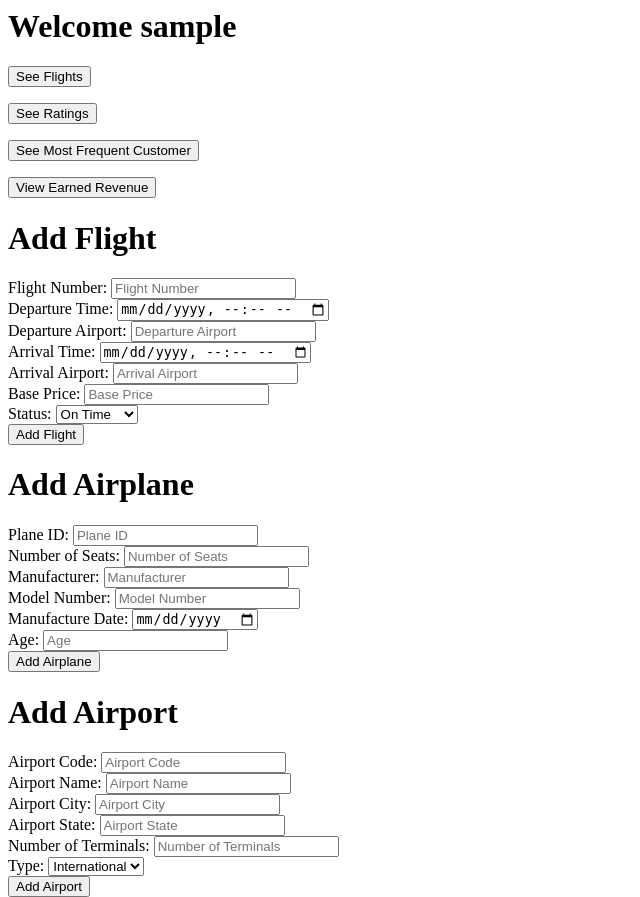
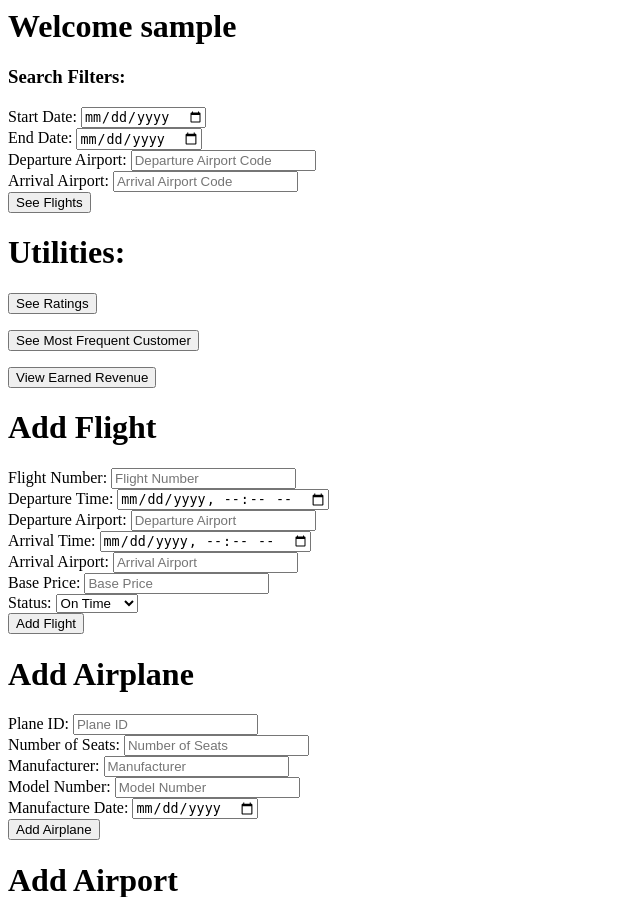
Before and after one commit to Galaxeo/airplane-system, a Flask app: page /staffHome in a window 1280 px wide. Shown: the top 897 px of the page, without its empty margins (0-640 px from the left). Run offline with Flask 3, Linux system fonts and the light colour scheme; the visitor is signed in with stand-in values (Sample User, id 1).

Commit message:
feat: touchups to 1, 4, and 8 staff use cases

```diff
--- a/init1.py
+++ b/init1.py
@@ -270,10 +270,10 @@ def staffRegisterAuth():
 			cursor.execute(ins, (username, password, airlineName, firstName, lastName, dateOfBirth))
 			conn.commit()
 			cursor.close()
+			return render_template('index.html', message="Staff member added successfully")
 		except:
 			error = "Please make sure that the fields are correct"
 			return render_template('staffRegister.html', error = error)
-		return render_template('index.html')
 @app.route('/staffLogin')
 def staffLogin():
 	return render_template('staffLogin.html')
@@ -304,9 +304,42 @@ def staffHome():
 def staffShowFlights():
 	username = session['username']
 	airlineName = session['airlineName']
-	cursor = conn.cursor();
+	startDate = request.form['startDate']
+	endDate = request.form['endDate']
+	departureAirport = request.form['departureAirport']
+	arrivalAirport = request.form['arrivalAirport']
+	cursor = conn.cursor()
+
+	# Build the base query
 	query = 'SELECT * FROM flight WHERE AirlineName = %s'
-	cursor.execute(query, (airlineName))
+
+	# Create a list to store the query parameters
+	params = [airlineName]
+
+	# Check if startDate and endDate are provided
+	if startDate and endDate:
+		query += ' AND DepartureTime BETWEEN %s AND %s'
+		params.extend([startDate, endDate])
+
+	# Check if departureAirport is provided
+	if departureAirport:
+		query += ' AND DepartureAirport = %s'
+		params.append(departureAirport)
+
+	# Check if arrivalAirport is provided
+	if arrivalAirport:
+		query += ' AND ArrivalAirport = %s'
+		params.append(arrivalAirport)
+
+	# If none of these fields are provided, show flights for the next 30 days
+	query += ' AND DepartureTime BETWEEN NOW() AND DATE_ADD(NOW(), INTERVAL 30 DAY)'
+	# Add the ORDER BY clause
+	query += ' ORDER BY DepartureTime'
+
+
+	# Execute the query with the parameters
+	cursor.execute(query, params)
+
 	data = cursor.fetchall()
 	cursor.close()
 	return render_template('staffHome.html', username=username, data=data)
@@ -332,6 +365,20 @@ def staffAddFlight():
 	except:
 		return render_template('staffHome.html', username=username, message="Please make sure that the fields are correct")
 	return render_template('staffHome.html', username=username, message="Flight added successfully")
+# View customers of a flight
+@app.route('/staffViewCustomers', methods=['GET', 'POST'])
+def staffViewCustomers():
+	username = session['username']
+	airlineName = session['airlineName']
+	flightNum = request.form['flightNum']
+	flights = request.form['flights']
+	cursor = conn.cursor();
+	# query that selects all customers that have purchased tickets for the given flight
+	query = 'SELECT * FROM customer as c, ticket as t, purchase as p WHERE t.FlightNum = %s AND t.TicketID = p.TicketID AND p.email = c.email'
+	cursor.execute(query, (flightNum))
+	data = cursor.fetchall()
+	cursor.close()
+	return render_template('staffHome.html', username=username, customers=data, flightNum=flightNum)
 # Change status of flight
 @app.route('/staffChangeStatus', methods=['GET', 'POST'])
 def staffChangeStatus():
@@ -355,7 +402,7 @@ def staffAddAirplane():
 	manufacturer = request.form['manufacturer']
 	modelNum = request.form['modelNum']
 	manufactureDate = request.form['manufactureDate']
-	age = request.form['age']
+	age = datetime.now().year - datetime.strptime(manufactureDate, '%Y-%m-%d').year
 	cursor = conn.cursor()
 	ins = 'INSERT INTO airplane VALUES(%s, %s, %s, %s, %s, %s, %s)'
 	cursor.execute(ins, (planeID, airlineName, numSeats, manufacturer, modelNum, manufactureDate, age))
@@ -419,10 +466,15 @@ def staffShowFrequentCustomer():
 	# query that selects the customer with the most tickets bought
 	query = 'SELECT * FROM customer as c, ticket as t, purchase as p, flight as f WHERE c.email = p.email AND p.TicketID = t.ticketID AND t.FlightNum = f.FlightNum AND f.AirlineName = %s GROUP BY c.email ORDER BY COUNT(*) DESC LIMIT 1'
 	cursor.execute(query, (airlineName))
-	data = cursor.fetchall()
+	customerData = cursor.fetchall()
+	# query to select all flights that customer has taken
+	query = 'SELECT * FROM flight as f, ticket as t, purchase as p WHERE p.email = %s AND p.TicketID = t.TicketID AND t.FlightNum = f.FlightNum'
+	cursor.execute(query, (customerData[0]['Email']))
+	flightData = cursor.fetchall()
 	cursor.close()
-	return render_template('staffHome.html', username=username, customer=data)
+	return render_template('staffHome.html', username=username, customer=customerData, customerFlights=flightData)
 # Show earned revenue, this is done by calculating sum of calculated price of tickets where ticket.ticketid = purchase.ticketid and ticket.flightnum = flight.flightnum and flight.airlinename = airlineName
+# TODO: Add date range and default last 30 days
 @app.route('/staffShowRevenue', methods=['GET', 'POST'])
 def staffShowRevenue():
 	username = session['username']
--- a/insertValues.sql
+++ b/insertValues.sql
@@ -16,6 +16,10 @@ INSERT INTO `Flight` VALUES ('Jet Blue', 223, '2023-11-08 12:00:00', 'JFK', '202
 INSERT INTO `Flight` VALUES ('Jet Blue', 224, '2023-11-08 18:00:00', 'JFK', '2023-11-09 05:00:00', 'PVG', 1299.23, 'On-time', 11231);
 INSERT INTO `Flight` VALUES ('Jet Blue', 225, '2023-11-08 08:00:00', 'JFK', '2023-11-08 11:30:00', 'PVG', 0899.23, 'Delayed', 94301);
 INSERT INTO `Flight` VALUES ('Jet Blue', 226, '2023-11-09 00:00:00', 'JFK', '2023-11-09 08:00:00', 'PVG', 0699.23, 'On-time', 22326);
+INSERT INTO `Flight` VALUES ('Jet Blue', 327, DATE_ADD(CURDATE(), INTERVAL FLOOR(RAND() * 30) DAY), 'JFK', DATE_ADD(CURDATE(), INTERVAL FLOOR(RAND() * 30) DAY), 'PVG', 0999.23, 'On-time', 22321);
+INSERT INTO `Flight` VALUES ('Jet Blue', 328, DATE_ADD(CURDATE(), INTERVAL FLOOR(RAND() * 30) DAY), 'JFK', DATE_ADD(CURDATE(), INTERVAL FLOOR(RAND() * 30) DAY), 'PVG', 1299.23, 'On-time', 11231);
+INSERT INTO `Flight` VALUES ('Jet Blue', 329, DATE_ADD(CURDATE(), INTERVAL FLOOR(RAND() * 30) DAY), 'JFK', DATE_ADD(CURDATE(), INTERVAL FLOOR(RAND() * 30) DAY), 'PVG', 0899.23, 'Delayed', 94301);
+INSERT INTO `Flight` VALUES ('Jet Blue', 330, DATE_ADD(CURDATE(), INTERVAL FLOOR(RAND() * 30) DAY), 'JFK', DATE_ADD(CURDATE(), INTERVAL FLOOR(RAND() * 30) DAY), 'PVG', 0699.23, 'On-time', 22326);
 INSERT INTO `Ticket` VALUES ('0001', 223);
 INSERT INTO `Ticket` VALUES ('0011', 223);
 INSERT INTO `Ticket` VALUES ('0002', 224);
--- a/templates/index.html
+++ b/templates/index.html
@@ -7,7 +7,9 @@
 </head>
 
 <body>
-	{% if not message %}
+	{% if message %}
+	<p class="error"><strong>Message:</strong> {{message}}</p>
+	{% endif %}
 	<a href="/login">Login</a>
 	<a href="/register">Register</a>
 	<form action="/showFlights" method="POST">
@@ -16,7 +18,6 @@
 		<p class="error"><strong>Data:</strong> {{data}}</p>
 		{% endif %}
 	</form>
-	{% endif %}
 
 </body>
 
--- a/templates/staffHome.html
+++ b/templates/staffHome.html
@@ -4,14 +4,14 @@
 </head>
 
 <!-- Use cases:
-    1. View flights (almost done, have to make sure that it default shows next 30 days, and they can choose a range of dates)
+    1. View flights (almost done, see all customers of a flight, search by source/destination airports/city)
     2. Create new flights (almost done)
     3. Change status of flights (done)
-    4. Add airplane in the system (almost done, consider adding auto age)
+    4. Add airplane in the system (done)
     5. Add new airport (done)
     6. View flight ratings (done, make sure to check for more populated ratings)
     7. Schedule maintenance (done)
-    8. View frequent customer (almost, add list of flights that customer has taken)
+    8. View frequent customer (done)
     9. View earned revenue (almost done, have to include last month as well as last year)
     10. Logout (done)
     Additionally: enforce that only staff can do these actions
@@ -31,19 +31,44 @@
         }
     </style>
 
+    {% if customers %}
+    <h3>Customers for flight {{flightNum}}</h3>
+    <table>
+        <th>Customer Email</th>
+        <th>First Name</th>
+        <th>Last Name</th>
+        {% for line in customers %}
+        <tr>
+            <td>{{line['Email']}}</td>
+            <td>{{line['FirstName']}}</td>
+            <td>{{line['LastName']}}</td>
+        </tr>
+        {% endfor %}
+    </table>
+    {% endif %}
     {% if data%}
+    <h3>Flights:</h3>
     <table>
         <th>Airline Name</th>
         <th>Flight Number</th>
+        <th>Plane ID</th>
+        <th>Departure Airport</th>
+        <th>Departure Time</th>
+        <th>Arrival Time</th>
+        <th>Arrival Airport</th>
         <th>Status</th>
-        <th>Plane ID</th>
         <th>Change Status</th>
+        <th>View Customers</th>
         {% for line in data %}
         <tr>
             <td>{{line['AirlineName']}}</td>
             <td>{{line['FlightNum']}}</td>
+            <td>{{line['PlaneID']}}</td>
+            <td>{{line['DepartureAirport']}}</td>
+            <td>{{line['DepartureTime']}}</td>
+            <td>{{line['ArrivalTime']}}</td>
+            <td>{{line['ArrivalAirport']}}</td>
             <td>{{line['Status']}}</td>
-            <td>{{line['PlaneID']}}</td>
             <td>
                 <form action="/staffChangeStatus" method="POST">
                     <input type="hidden" name="flightNum" value="{{line['FlightNum']}}" />
@@ -55,14 +80,31 @@
                     <input type="submit" value="Change Status" />
                 </form>
             </td>
+            <td>
+                <form action="/staffViewCustomers" method="POST">
+                    <input type="hidden" name="flightNum" value="{{line['FlightNum']}}" />
+                    <input type="hidden" name="flights" value="{{data}}">
+                    <input type="submit" value="View Customers" />
+                </form>
+            </td>
         </tr>
         {% endfor %}
     </table>
     {% endif %}
 
     <form action="/staffShowFlights" method="POST">
+        <h3>Search Filters:</h3>
+        <label for="startDate">Start Date:</label>
+        <input type="date" id="startDate" name="startDate" placeholder="Start Date" /> <br>
+        <label for="endDate">End Date:</label>
+        <input type="date" id="endDate" name="endDate" placeholder="End Date" /> <br>
+        <label for="departureAirport">Departure Airport:</label>
+        <input type="text" id="departureAirport" name="departureAirport" placeholder="Departure Airport Code" /> <br>
+        <label for="arrivalAirport">Arrival Airport:</label>
+        <input type="text" id="arrivalAirport" name="arrivalAirport" placeholder="Arrival Airport Code" /> <br>
         <input type="submit" value='See Flights' />
     </form>
+    <h1>Utilities: </h1>
     {% if ratings %}
     <table>
         <th>Flight Number</th>
@@ -84,14 +126,33 @@
     </form>
     {% if customer %}
     {% for line in customer %}
+    <h3>Most Frequent Customer: </h3>
     <p>{{line['Email']}}</p>
     {% endfor %}
+    <h3>Their flights:</h3>
+    <table>
+        <th>Flight Number</th>
+        <th>Departure Airport</th>
+        <th>Departure Time</th>
+        <th>Arrival Airport</th>
+        <th>Arrival Time</th>
+        {% for line in customerFlights %}
+        <tr>
+            <td>{{line['FlightNum']}}</td>
+            <td>{{line['DepartureAirport']}}</td>
+            <td>{{line['DepartureTime']}}</td>
+            <td>{{line['ArrivalAirport']}}</td>
+            <td>{{line['ArrivalTime']}}</td>
+        </tr>
+        {% endfor %}
+    </table>
     {% endif %}
     <form action="/staffShowFrequent" method="POST">
         <input type="submit" value='See Most Frequent Customer' />
     </form>
     {% if revenue %}
     {% for line in revenue %}
+    <h3>Total Earned Revenue</h3>
     <p>{{line['SUM(calculatedPrice)']}}</p>
     {% endfor %}
     {% endif %}
@@ -134,8 +195,6 @@
         <input type="text" id="modelNum" name="modelNum" placeholder="Model Number" required /> <br>
         <label for="manufactureDate">Manufacture Date:</label>
         <input type="date" id="manufactureDate" name="manufactureDate" placeholder="Manufacture Date" required /> <br>
-        <label for="age">Age:</label>
-        <input type="text" id="age" name="age" placeholder="Age" required /> <br>
         <input type="submit" value="Add Airplane" />
     </form>
     <h1>Add Airport</h1>
```
Also changed, not shown: templates/staffRegister.html (+6 -18 lines).
